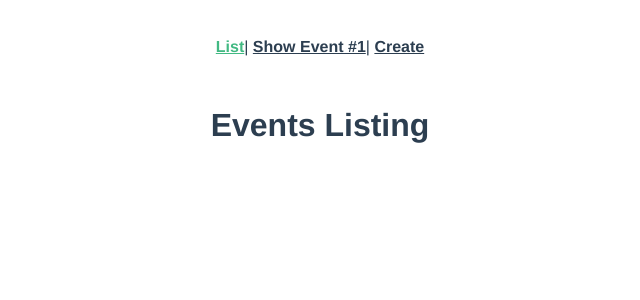
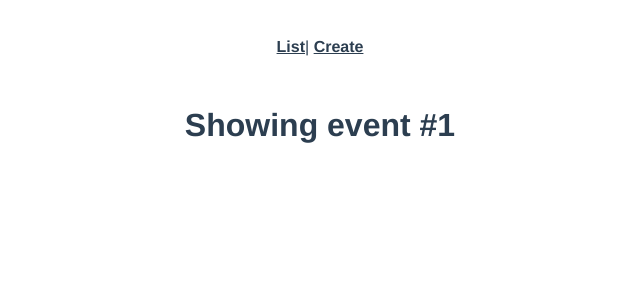
Before and after one commit to Seasick-Turtle/Vue-Mastery, a Vue app in the folder real-world-vue/: page /event/1 in a window 1280 px wide. Shown: the top 300 px of the page, without its empty margins (320-960 px from the left). Built offline with nearby package versions, Linux system fonts and the light colour scheme.

Commit message:
add history mode, dynamic routes for events

```diff
--- a/real-world-vue/src/App.vue
+++ b/real-world-vue/src/App.vue
@@ -2,7 +2,6 @@
   <div id="app">
     <div id="nav">
       <router-link :to="{ name: 'event-list' }">List</router-link>|
-      <router-link :to="{ name: 'event-show' }">Show Event #1</router-link>|
       <router-link :to="{ name: 'event-create' }">Create</router-link>
     </div>
     <router-view />
--- a/real-world-vue/src/router.js
+++ b/real-world-vue/src/router.js
@@ -7,6 +7,7 @@
 Vue.use(Router);
 
 export default new Router({
+  mode: 'history',
   routes: [
     {
       path: '/',
@@ -14,9 +15,10 @@
       component: EventList
     },
     {
-      path: '/event',
+      path: '/event/:id',
       name: 'event-show',
-      component: EventShow
+      component: EventShow,
+      props: true
     },
     {
       path: '/event/create',
--- a/real-world-vue/src/views/EventList.vue
+++ b/real-world-vue/src/views/EventList.vue
@@ -1,3 +1,8 @@
 <template>
-  <h1>Events Listing</h1>
+  <div>
+    <h1>Events Listing</h1>
+    <router-link :to="{ name: 'event-show', params: { id: '1' } }"
+      >Show Event #1</router-link
+    >|
+  </div>
 </template>
--- a/real-world-vue/src/views/EventShow.vue
+++ b/real-world-vue/src/views/EventShow.vue
@@ -1,3 +1,6 @@
 <template>
-  <h1>Showing event #1</h1>
+  <h1>Showing event #{{ id }}</h1>
 </template>
+<script>
+export default { props: ['id'] };
+</script>
```
